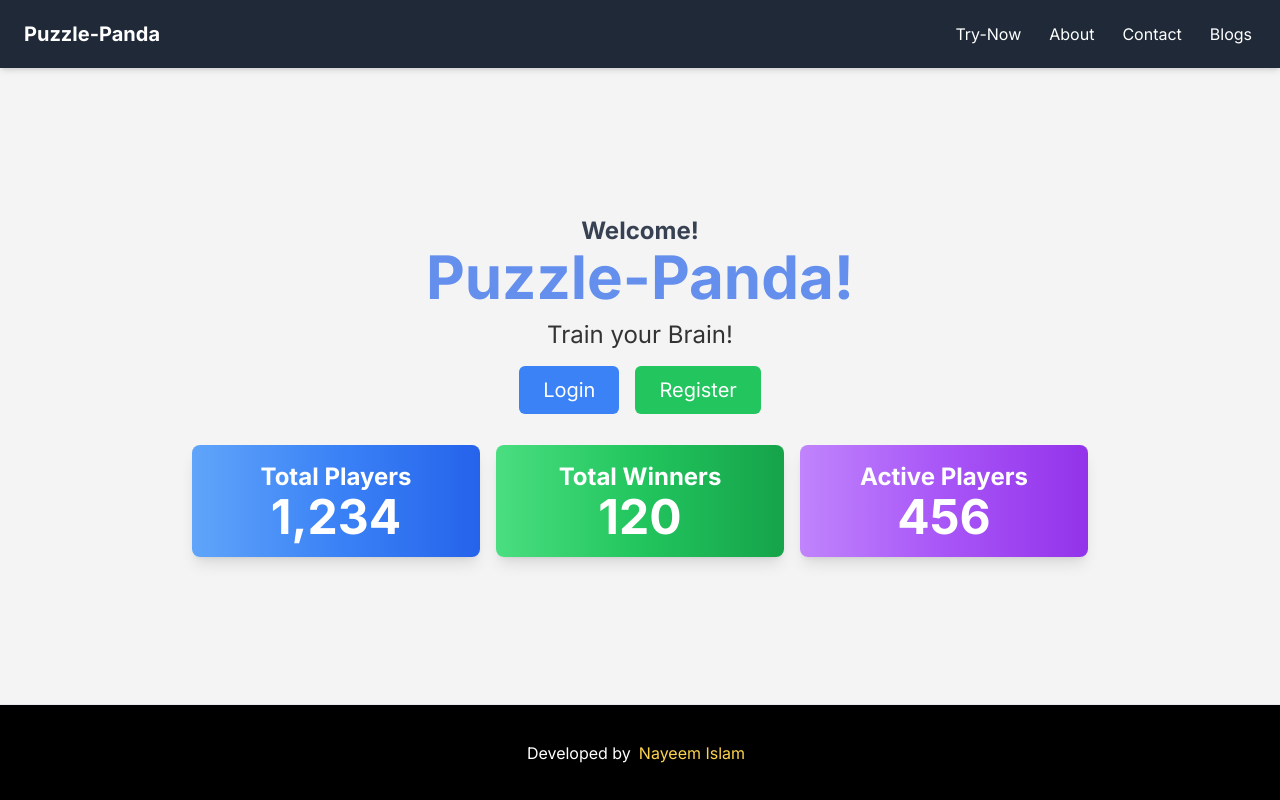
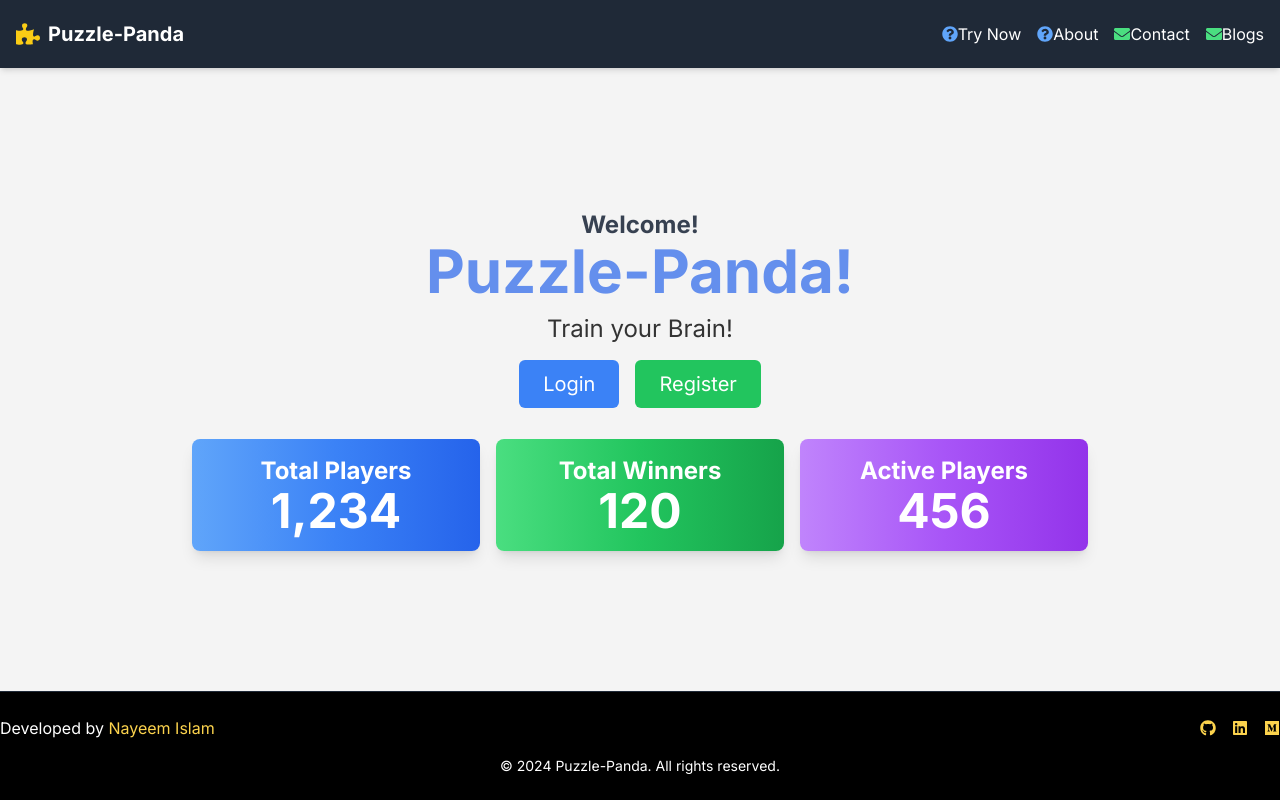
Before and after one commit to NoManNayeem/PuzzlePanda-NextJS, a Next.js app: page / in a window 1280 px wide. Built offline with nearby package versions, Linux system fonts and the light colour scheme.

Commit message:
Added Blog Sections

```diff
--- a/src/app/homepageComponents/footer.js
+++ b/src/app/homepageComponents/footer.js
@@ -1,19 +1,45 @@
-'use client'
+import { FaGithub, FaLinkedin, FaMedium } from 'react-icons/fa';
+import Link from 'next/link';
+export default function Footer() {
+  const currentYear = new Date().getFullYear();
 
-// Footer component
-export default function Footer() {
   return (
-      <footer className="bg-black text-white w-full h-24 border-t border-gray-200 flex items-center justify-center text-sm md:text-base">
-        <div>Developed by
-          <a
-            className="mx-2 text-amber-300"
+    <footer className="bg-black text-white w-full py-6 border-t border-gray-800">
+      <div className="container mx-auto flex flex-col md:flex-row items-center justify-center">
+        <div className="mb-4 md:mb-0">
+          <p className="text-sm md:text-base">
+            Developed by <Link
+              className="text-amber-300 hover:text-yellow-400"
               href="https://github.com/nomannayeem/"
               target="_blank"
               rel="noopener noreferrer"
             >
               Nayeem Islam
-          </a>
+            </Link>
+          </p>
+        </div>
+        <div className="flex items-center space-x-4 md:ml-auto">
+          <SocialLink href="https://github.com/nomannayeem/" icon={<FaGithub />} />
+          <SocialLink href="https://bd.linkedin.com/in/nayeemislam60053" icon={<FaLinkedin />} />
+          <SocialLink href="https://medium.com/@nomannayeem/" icon={<FaMedium />} />
+        </div>
+      </div>
+      <div className="mt-4 text-xs md:text-sm text-center">
+        &copy; {currentYear} Puzzle-Panda. All rights reserved.
       </div>
     </footer>
   );
 }
+
+function SocialLink({ href, icon }) {
+  return (
+    <Link
+      href={href}
+      target="_blank"
+      rel="noopener noreferrer"
+      className="text-amber-300 hover:text-yellow-400"
+    >
+      {icon}
+    </Link>
+  );
+}
--- a/src/app/homepageComponents/header.js
+++ b/src/app/homepageComponents/header.js
@@ -2,36 +2,37 @@
 
 // Header component
 import Link from 'next/link';
+import { FaPuzzlePiece, FaQuestionCircle, FaEnvelope } from 'react-icons/fa';
+
+
+
 
 export default function Header() {
   return (
     <header className="bg-gray-800 text-white w-full shadow-md">
       <div className="container mx-auto px-4 py-5 flex justify-between items-center">
         <h1 className="text-lg md:text-xl font-bold flex items-center">
-          <i className="fas fa-puzzle-piece mr-2"></i> {/* Puzzle Icon */}
-          <Link href="/">
+          <FaPuzzlePiece className="text-yellow-400 text-xl md:text-2xl mr-2" />
+          <Link href="/" className="hover:text-gray-300">
             Puzzle-Panda
           </Link>
         </h1>
-        <nav className="text-sm md:text-base flex items-center">
-          <Link href="/try-now" className="px-2 md:px-3 hover:underline flex items-center">
-            <i className="far fa-question-circle mr-1"></i> {/* Info Icon */}
-            Try-Now
-          </Link>
-          <Link href="/about" className="px-2 md:px-3 hover:underline flex items-center">
-            <i className="far fa-question-circle mr-1"></i> {/* Info Icon */}
-            About
-          </Link>
-          <Link href="/contact" className="px-2 md:px-3 hover:underline flex items-center">
-            <i className="far fa-envelope mr-1"></i> {/* Envelope Icon */}
-            Contact
-          </Link>
-          <Link href="/blogs" className="px-2 md:px-3 hover:underline flex items-center">
-            <i className="far fa-envelope mr-1"></i> {/* Envelope Icon */}
-            Blogs
-          </Link>
+        <nav className="text-sm md:text-base flex items-center space-x-4">
+          <NavLink href="/try-now" icon={<FaQuestionCircle className="text-blue-400" />}>Try Now</NavLink>
+          <NavLink href="/about" icon={<FaQuestionCircle className="text-blue-400" />}>About</NavLink>
+          <NavLink href="/contact" icon={<FaEnvelope className="text-green-400" />}>Contact</NavLink>
+          <NavLink href="/blogs" icon={<FaEnvelope className="text-green-400" />}>Blogs</NavLink>
         </nav>
       </div>
     </header>
   );
 }
+
+function NavLink({ href, icon, children }) {
+  return (
+    <Link href={href} className="hover:text-gray-300 flex items-center">
+        {icon}
+        {children}
+    </Link>
+  );
+}
```
Lines whose indentation alone changed are shown as unchanged.
